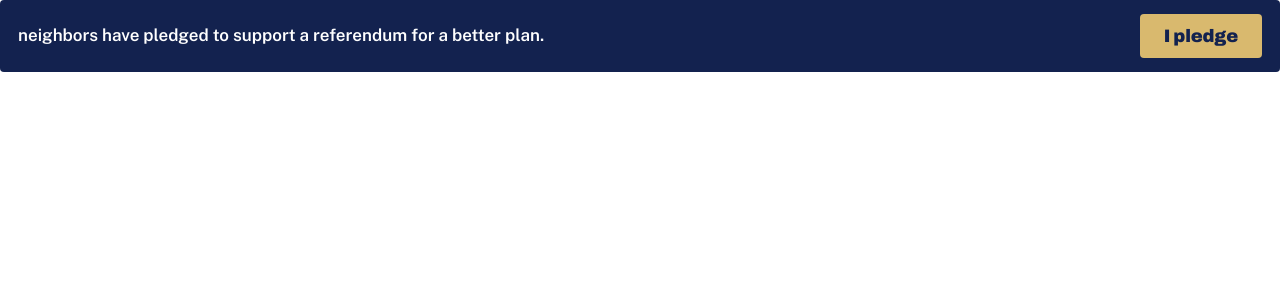
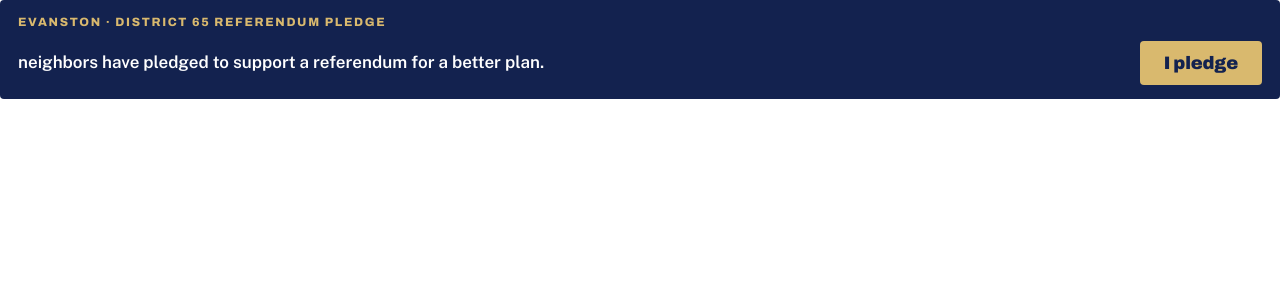
Before and after one commit to germanespinosa/for-a-brighter-evanston, a Jekyll site: the page built from pledge-counter/index.html, in a window 1280 px wide. Shown: the top 300 px of the page. Built offline with Jekyll 4.4.1, drawn with Linux system fonts in a browser that asks for light colours.

Commit message:
Sandbox referendum-pledge: name Evanston and District 65 on the pledge
- Counter-only version (partner embed and home page): label
  "Evanston · District 65 referendum pledge" / "Evanston · Compromiso por
  el referéndum del Distrito 65" above the count.
- Card eyebrow: "The District 65 referendum pledge" / "El compromiso por
  el referéndum del Distrito 65". The brief's counter sentence is unchanged.

Co-Authored-By: Claude Opus 5.5 <noreply@anthropic.com>
Claude-Session: https://claude.ai/code/session_01SdLXdJowqEFGxBp9ZMLsXm

```diff
--- a/_data/pledge.yml
+++ b/_data/pledge.yml
@@ -24,7 +24,8 @@ turnstile_sitekey: ""
 # Copy. Card copy is final (campaign build brief, Nov. 20, 2026): use exactly,
 # no em dashes. Lines marked (mockup) come from the page preview design.
 en:
-  eyebrow: The referendum pledge                                   # (mockup)
+  eyebrow: The District 65 referendum pledge                      # (mockup, + District 65)
+  counter_label: Evanston · District 65 referendum pledge
   headline: "Our kids deserve a better plan, and I’m ready to"
   headline_mark: help build it.
   pledge: "If the D65 board votes no on the current plan and builds a sustainable, fiscally responsible long-term vision with our community, I pledge to support the referendum that funds it."
@@ -59,7 +60,8 @@ en:
   privacy_url: /privacy/
 
 es:
-  eyebrow: El compromiso por el referéndum
+  eyebrow: El compromiso por el referéndum del Distrito 65
+  counter_label: Evanston · Compromiso por el referéndum del Distrito 65
   headline: "Nuestros niños merecen un plan mejor, y quiero"
   headline_mark: ayudar a construirlo.
   pledge: "Si la junta escolar del D65 vota no al plan actual y construye con nuestra comunidad una visión a largo plazo, sostenible y fiscalmente responsable, me comprometo a apoyar el referéndum que la financie."
--- a/_includes/pledge/counter.html
+++ b/_includes/pledge/counter.html
@@ -5,6 +5,7 @@
 {%- assign pl = site.data.pledge -%}
 {%- assign c = pl[include.lang] -%}
 <div class="pl pl-counter{% if include.band %} pl-counter--band{% endif %}" data-pledge-counter data-lang="{{ include.lang }}" data-endpoint="{{ pl.endpoint }}" data-site="{{ '/' | absolute_url }}">
+  <p class="pl-counter__label" data-t="counter_label">{{ c.counter_label }}</p>
   <div class="pl-counter__inner">
     <p class="pl-counter__line" aria-live="polite"><span class="pl-num" data-pl-count hidden></span> <span data-t="counter">{{ c.counter }}</span></p>
     <a class="pl-btn pl-btn--inline" href="{{ c.page_url | relative_url }}" data-t="button" data-href="page_url"{% if include.partner %} data-pl-out{% endif %}>{{ c.button }}</a>
--- a/assets/css/pledge.css
+++ b/assets/css/pledge.css
@@ -145,6 +145,9 @@
 }
 
 /* ---------- counter only ---------- */
+.pl-counter__label { margin: 0 0 10px; color: var(--pl-gold); font-family: var(--pl-display); font-weight: 800; font-size: 12px; letter-spacing: .14em; text-transform: uppercase; line-height: 1.4; }
+.pl-counter--band .pl-counter__label { max-width: 1120px; margin: 0 auto; padding: 16px 24px 0; }
+.pl-counter--band .pl-counter__inner { padding-top: 8px !important; }
 .pl-counter__inner { display: flex; flex-wrap: wrap; align-items: center; justify-content: space-between; gap: 12px 24px; }
 .pl-counter__line { margin: 0; font-size: 17px; font-weight: 600; line-height: 1.4; }
 .pl-embed-body .pl-counter { padding: 14px 18px; background: var(--pl-navy); color: #fff; border-radius: 4px; }
```
